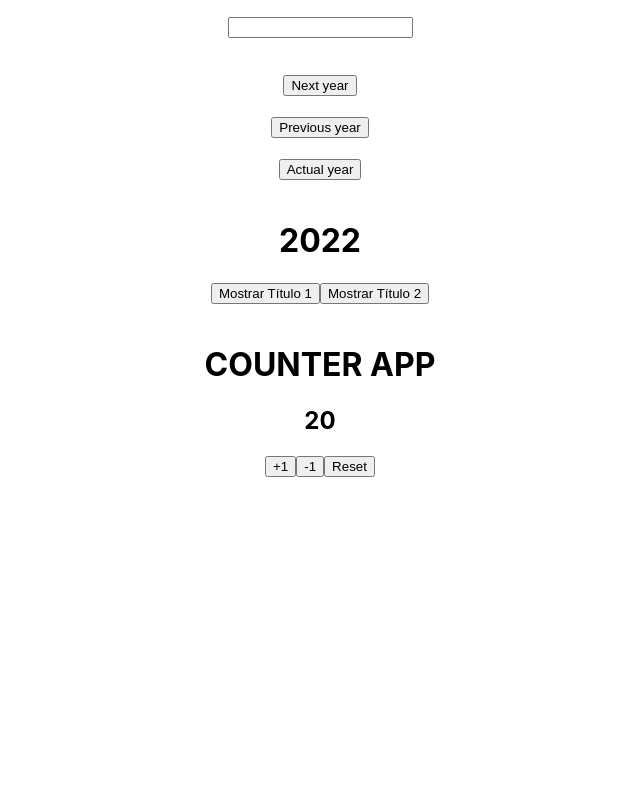
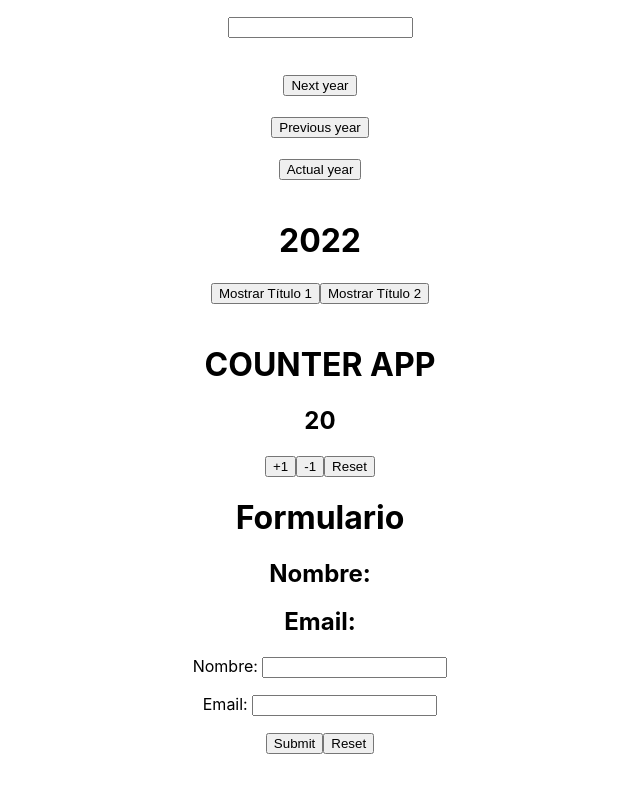
Before and after one commit to cferreirobelenguer/PruebaReact5, a React (Create React App) app: page / in a window 1280 px wide. Shown: the top 792 px of the page, without its empty margins (320-960 px from the left). Built offline with nearby package versions, Linux system fonts and the light colour scheme.

Commit message:
formulario con custom hooks

```diff
--- a/src/App.js
+++ b/src/App.js
@@ -3,6 +3,7 @@ import Year from './components/Year'
 import Title from './components/Title'
 import {useState} from 'react'
 import Contador from './components/Contador'
+import Formulario from './components/Formulario';
 
 
 function App() {
@@ -13,6 +14,7 @@ function App() {
       <Title/>
       <Contador contador={counter}>
       </Contador>
+      <Formulario></Formulario>
 
     </div>
   );
--- /dev/null
+++ b/src/components/Formulario.jsx
@@ -0,0 +1,33 @@
+import React from 'react'
+import {useForm} from '../components/hooks/useForm'
+
+
+
+const Formulario=()=>{
+    const {data,handlerSubmit,handlerName,handlerEmail, handlerReset}=useForm()
+
+    return(
+        <div>
+            <h1>Formulario</h1>
+            <div>
+                <h2>Nombre: {data.name}</h2>
+            </div>
+            <div>
+                <h2>Email: {data.email}</h2>
+            </div>
+            <form onSubmit={handlerSubmit}>
+                <p>
+                    <label htmlFor="nombre">Nombre: </label>
+                    <input type="text" onChange={handlerName}></input>
+                </p>
+                <p>
+                    <label htmlFor="email">Email: </label>
+                    <input type="email" onChange={handlerEmail}></input>
+                </p>
+            <input type="submit" ></input>
+            <input type="button" value="Reset" onClick={handlerReset}></input>
+            </form>
+        </div>
+    )
+}
+export default Formulario
--- /dev/null
+++ b/src/components/hooks/useForm.js
@@ -0,0 +1,41 @@
+
+import {useState} from 'react'
+
+export const useForm=()=>{
+    const [data,setData]=useState({
+        name:"",
+        email:""
+    })
+
+    const handlerName=(e)=>{
+        console.log("input name "+e.target.value)
+        setData({
+            ...data,
+            name:e.target.value
+        })
+    }
+    const handlerEmail=(e)=>{
+        console.log("input email"+e.target.value)
+        setData({
+            ...data,
+            email:e.target.value
+        })
+    }
+    const handlerSubmit=(e)=>{
+        e.preventDefault()
+        console.log(data)
+    }
+    const handlerReset=()=>{
+        setData({
+            name:"",
+            email:""
+        })
+    }
+    return{
+        data,
+        handlerName,
+        handlerEmail,
+        handlerSubmit,
+        handlerReset
+    }
+}
```
Also changed, not shown: 1 other file (tests, documents, lock files or other folders).
